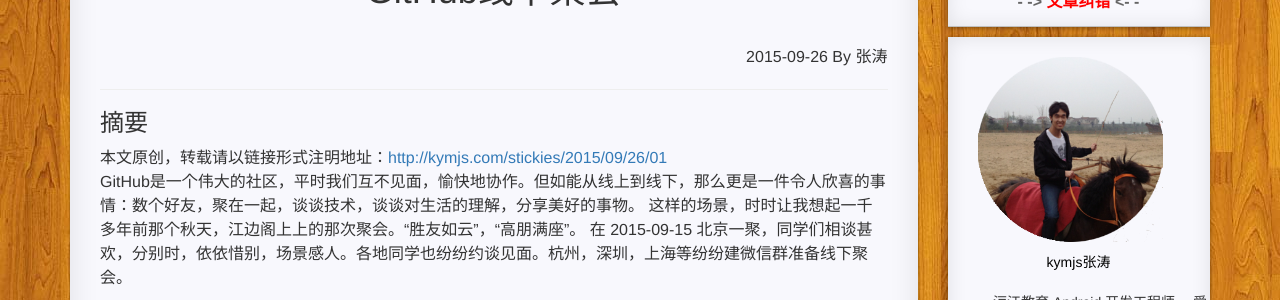
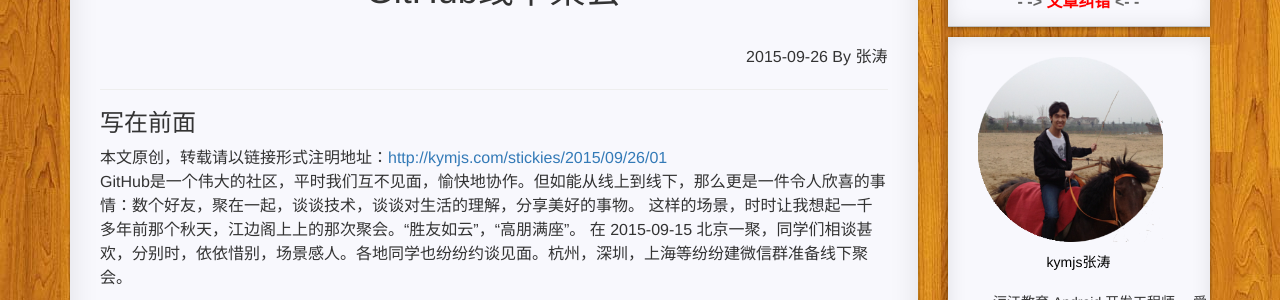
Before and after one commit to XClouded/kymjs.github.io, a Jekyll site: the page built from _posts/2015-09-26-01.md, in a window 1280 px wide and 900 px high. Shown: the part 158-458 px from the top of the window. Built offline with Jekyll 4.4.1, drawn with Linux system fonts in a browser that asks for light colours; nearby versions of some CDN libraries; comment, search, counter and statistics services are not loaded; a style sheet for code colours, icons or effects is not loaded.

Commit message:
改摘要为写在前面

```diff
--- a/_layouts/post.html
+++ b/_layouts/post.html
@@ -35,7 +35,7 @@ layout: default
       <div align="right">{{ page.date | date: "%Y-%m-%d" }} By 张涛</div>
       <hr>
       <article id="page">
-        <h3>摘要</h3>
+        <h3>写在前面</h3>
         本文原创，转载请以链接形式注明地址：<a href="http://kymjs.com{{ page.url }}">http://kymjs.com{{ page.url }}</a><br>
         <!-- 本博客客户端下载【<a href="http://www.kymjs.com/app">请点击</a>】<br> -->
         {{ page.description }}<br><br>
```
